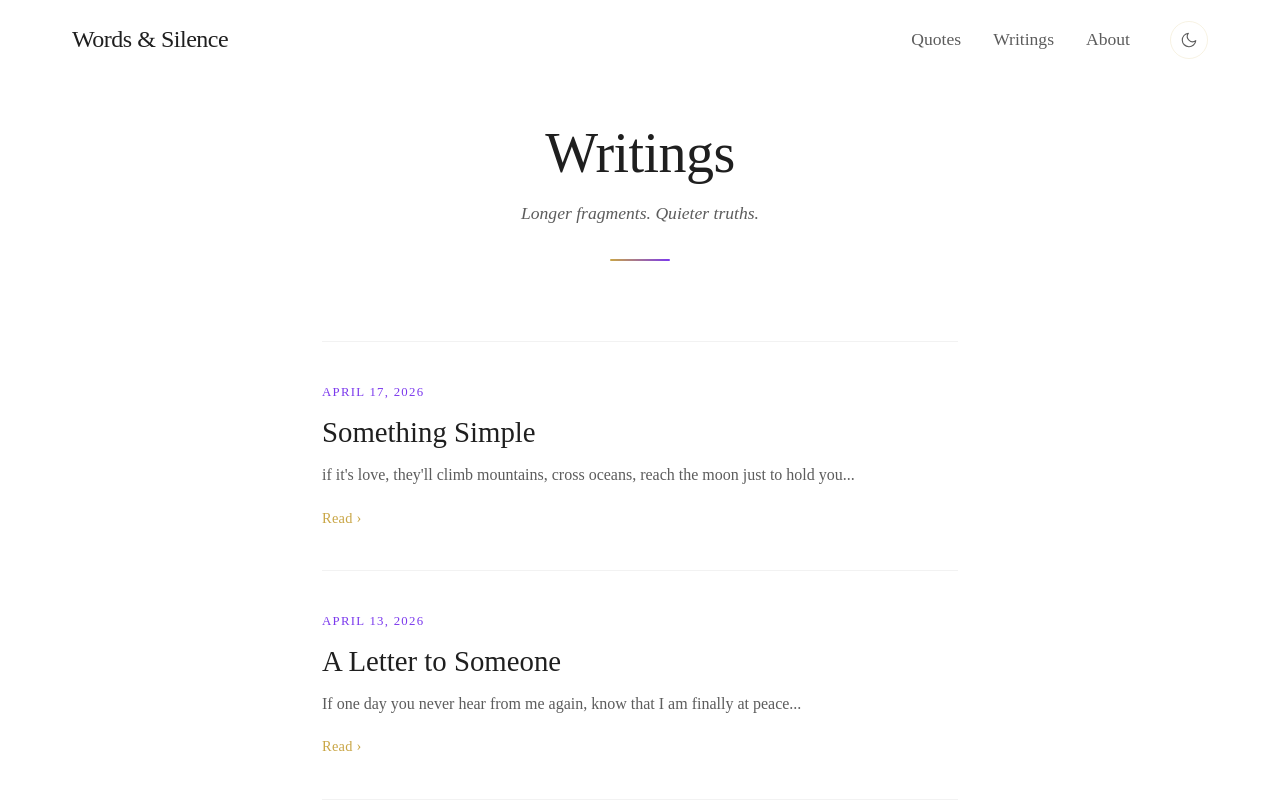
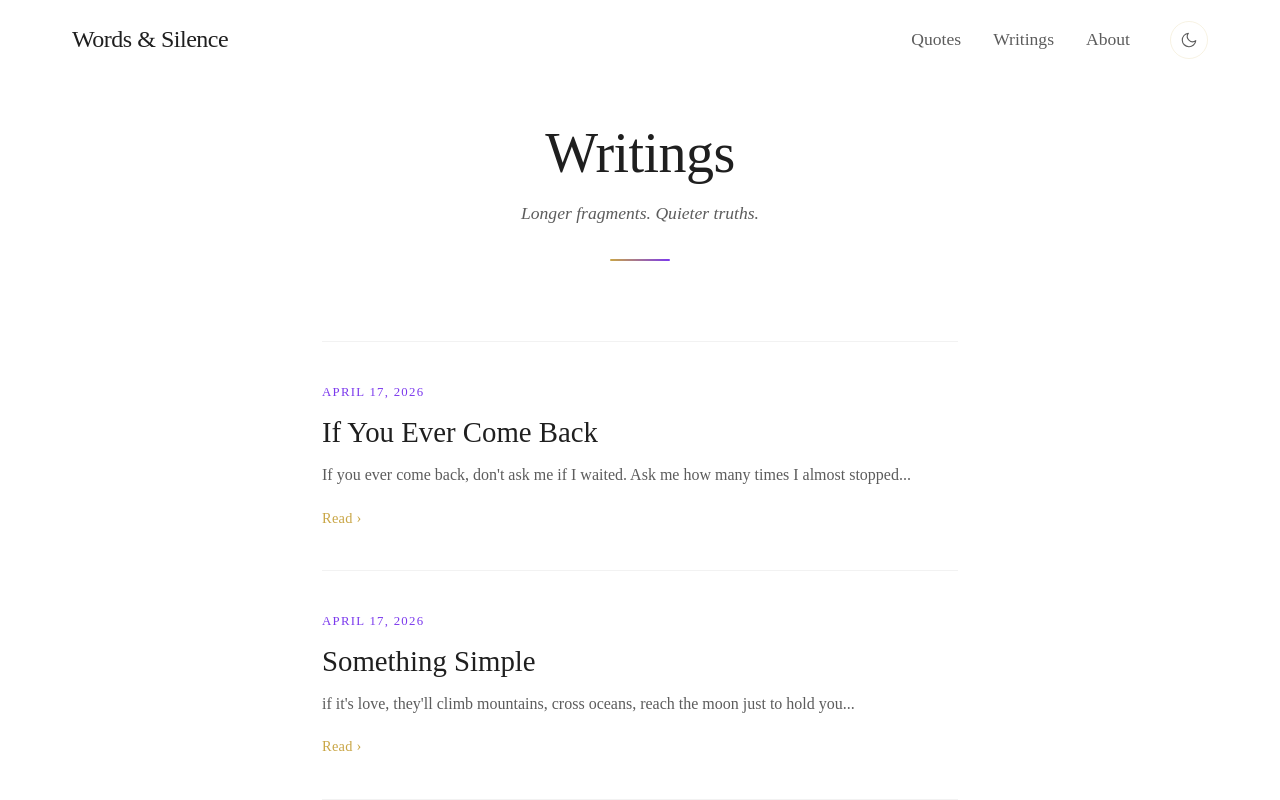
Before and after one commit to AyushSingh360/Words-Sanctuary, a Next.js app: page /writings in a window 1280 px wide. Shown: the top 800 px of the page. Built offline with nearby package versions, Linux system fonts and the light colour scheme; a web font is replaced by a local one.

Commit message:
feat: add initial collection of writings with data interface and content

```diff
--- a/src/app/writings/data.ts
+++ b/src/app/writings/data.ts
@@ -8,6 +8,20 @@ export interface Writing {
 }
 
 export const writings: Writing[] = [
+  {
+    slug: 'if-you-ever-come-back',
+    title: 'If You Ever Come Back',
+    date: 'April 17, 2026',
+    excerpt:
+      "If you ever come back, don't ask me if I waited. Ask me how many times I almost stopped...",
+    paragraphs: [
+      "If you ever come back, don't ask me if I waited. Ask me how many times I almost stopped.",
+      "Ask me how many nights I convinced myself that losing you was the right thing. Because waiting was never romantic; it was exhausting.",
+      "It was choosing you in rooms where you were no longer choosing me. And if you do return, don't expect the same version of me.",
+      "Love like that doesn't survive; it transforms, or it disappears. So if you come back, come gently, because I'm not sure which version of me you'll find waiting.",
+    ],
+    signature: '~ash',
+  },
   {
     slug: 'something-simple',
     title: 'Something Simple',
```
